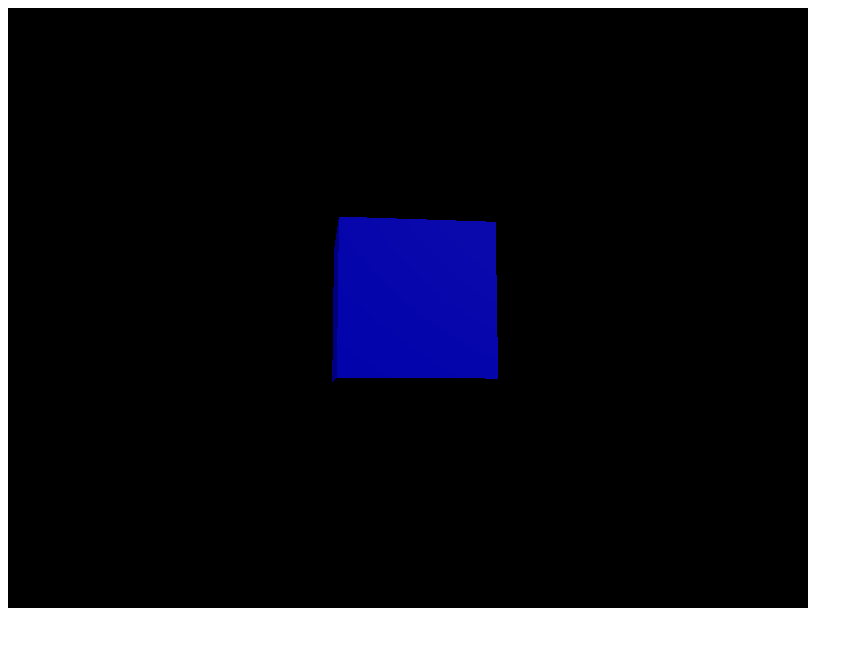
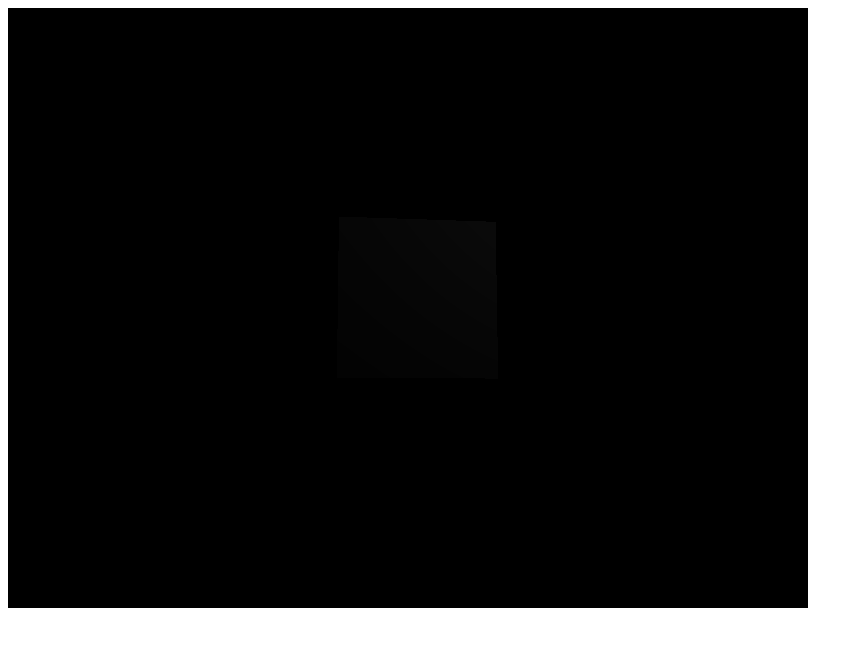
Before and after one commit to ponnopanda/graphic, a plain HTML site: page index.html in a window 1280 px wide. Shown: the whole page, without its empty margins (0-863 px from the left). Drawn offline with nearby package versions, Linux system fonts and the light colour scheme.

```diff
--- a/index.html
+++ b/index.html
@@ -30,7 +30,7 @@
 
     // 箱を作成
     var geometry = new THREE.BoxGeometry(1, 1, 1);
-    var material = new THREE.MeshPhongMaterial({ color: 0x0000ff });
+    var material = new THREE.MeshPhongMaterial({ color: 0x00 });
     var box = new THREE.Mesh(geometry, material);
     box.position.z = -5;
     scene.add(box);
```
